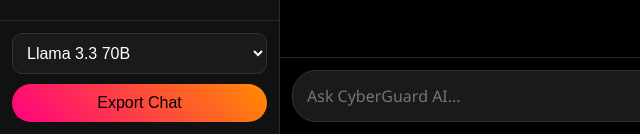
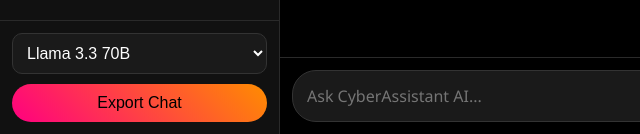
Before and after one commit to GIDE-dev-ux/Salma, a plain HTML site: page index.html in a window 1280 px wide. Shown: the part 666-800 px from the top of the page, 0-640 px from the left. Drawn offline with nearby package versions, Linux system fonts and the light colour scheme.

Commit message:
Update branding from CyberGuard AI to CyberAssistant AI

```diff
--- a/index.html
+++ b/index.html
@@ -68,7 +68,7 @@
 
     <img
       src="/favicon.png"
-      alt="CyberGuard AI"
+      alt="CyberAssistant AI"
       class="logo"
     >
 
@@ -95,7 +95,7 @@
 
       <textarea
   id="userInput"
-  placeholder="Ask CyberGuard AI..."
+  placeholder="Ask CyberAssistant AI..."
   autocomplete="off"
   spellcheck="false"
   rows="1"
@@ -118,4 +118,4 @@
 </div>  <script src="https://cdn.jsdelivr.net/npm/dompurify/dist/purify.min.js"></script>
 <script src="script.js"></script>
 </body>
-</html>
+        </html>
```
